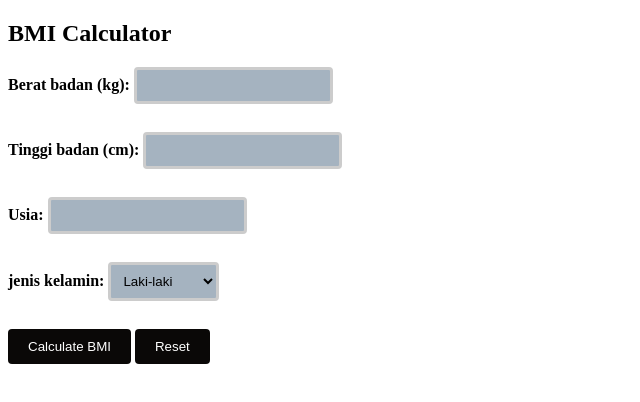
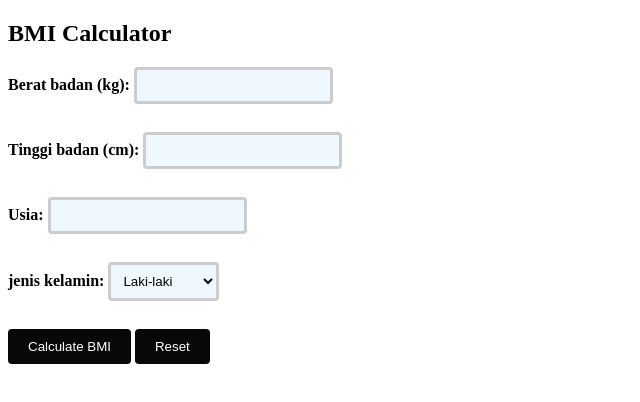
Before and after one commit to zea-0366/test, a plain HTML site: page index.html in a window 1280 px wide. Shown: the whole page, without its empty margins (0-640 px from the left). Drawn offline with Linux system fonts and the light colour scheme.

Commit message:
Update style.css

```diff
--- a/style.css
+++ b/style.css
@@ -19,7 +19,7 @@ label {
 
 input[type="number"],
 select {
- background-color: rgb(165, 179, 192);
+ background-color: aliceblue;
  padding: 8px;
  border: 1px;
  border: solid #ccc;
```
